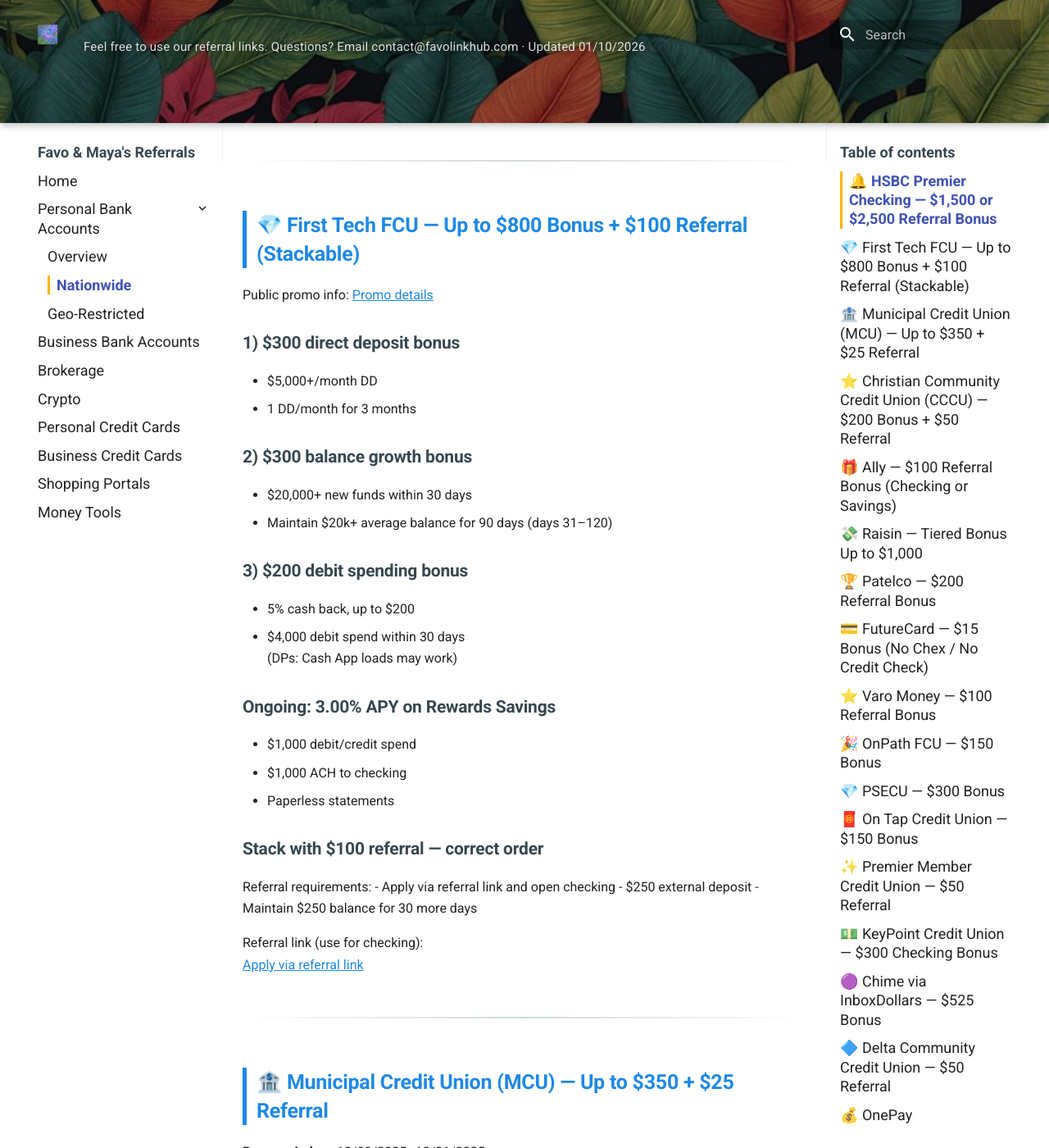
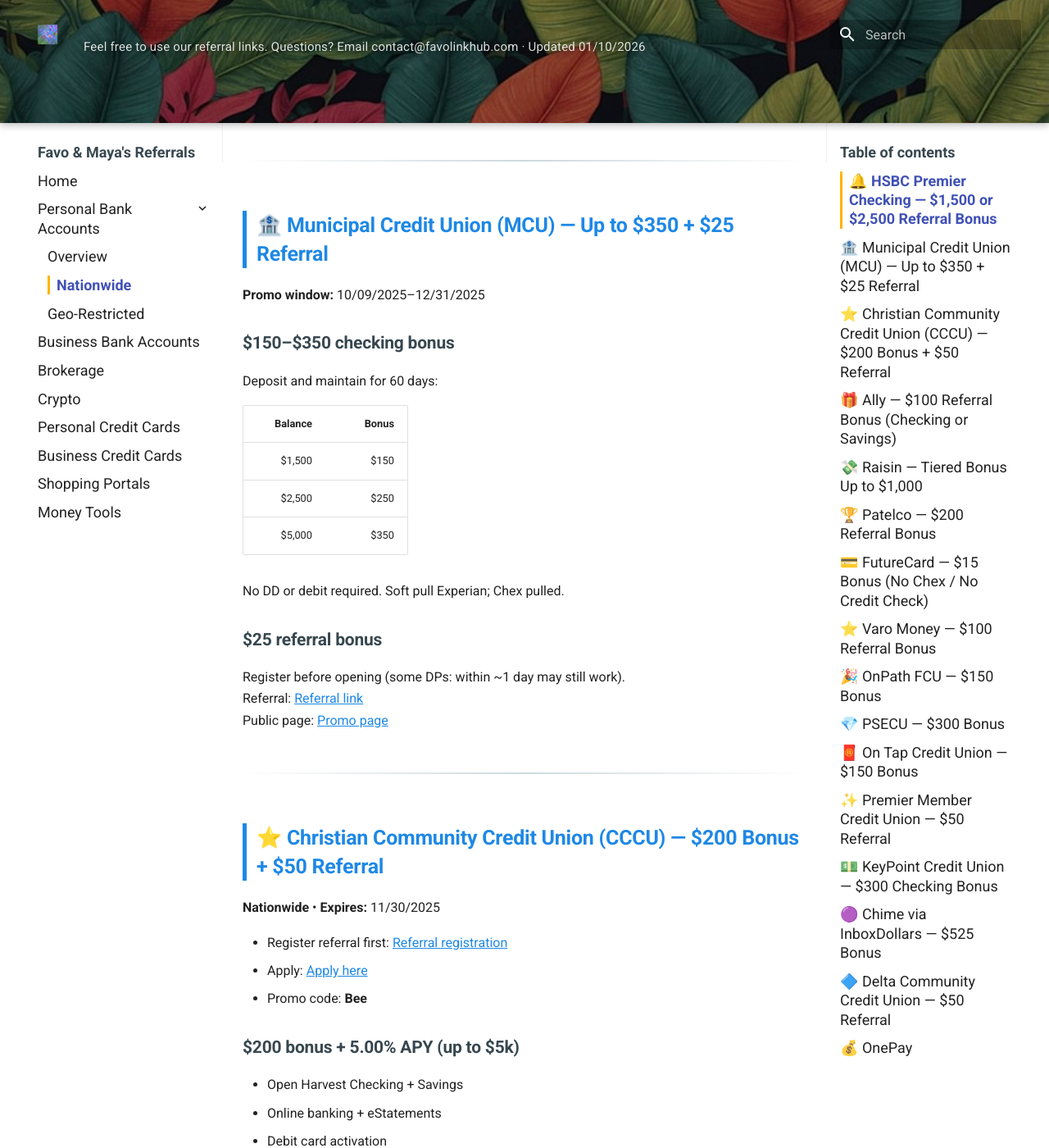
Before and after one commit to whispersofzephyr/favolinkhub-site, an MkDocs documentation site: the page built from docs/personal-bank-nationwide.md, in a window 1280 px wide and 1400 px high, scrolled down 907 px. Shown: the whole window at 82% size. Built offline with MkDocs 1.6.1 and Material for MkDocs 9.7.7, drawn with Linux system fonts in a browser that asks for light colours.

Commit message:
Update personal-bank-nationwide.md

```diff
--- a/docs/personal-bank-nationwide.md
+++ b/docs/personal-bank-nationwide.md
@@ -22,39 +22,6 @@ Apply: [Apply here](https://us.hsbc.com/refer)
 - Premier Savings rate: **3.30% APY** with $5k DD or $500 debit spend (DPs: $5k ACH may work)
 - Brokerage sweep options: **HGDXX / HTDXX** (state tax advantages)
 - Keep some balance in checking to avoid closure issues
-
----
-
-## 💎 First Tech FCU — Up to $800 Bonus + $100 Referral (Stackable)
-
-Public promo info: [Promo details](https://www.firsttechfed.com/bank/first-tech-rewards)
-
-### 1) $300 direct deposit bonus
-- $5,000+/month DD
-- 1 DD/month for 3 months
-
-### 2) $300 balance growth bonus
-- $20,000+ new funds within 30 days
-- Maintain $20k+ average balance for 90 days (days 31–120)
-
-### 3) $200 debit spending bonus
-- 5% cash back, up to $200
-- $4,000 debit spend within 30 days
-  (DPs: Cash App loads may work)
-
-### Ongoing: 3.00% APY on Rewards Savings
-- $1,000 debit/credit spend
-- $1,000 ACH to checking
-- Paperless statements
-
-### Stack with $100 referral — correct order
-Referral requirements:
-- Apply via referral link and open checking
-- $250 external deposit
-- Maintain $250 balance for 30 more days
-
-Referral link (use for checking):
-[Apply via referral link](https://ft360.firsttechfed.com/ftfcu/servlet/SmartForm.html?formCode=checking-app&productId=74&campaignId=7198&promoCode=FT83542ZhishanW)
 
 ---
 
```
